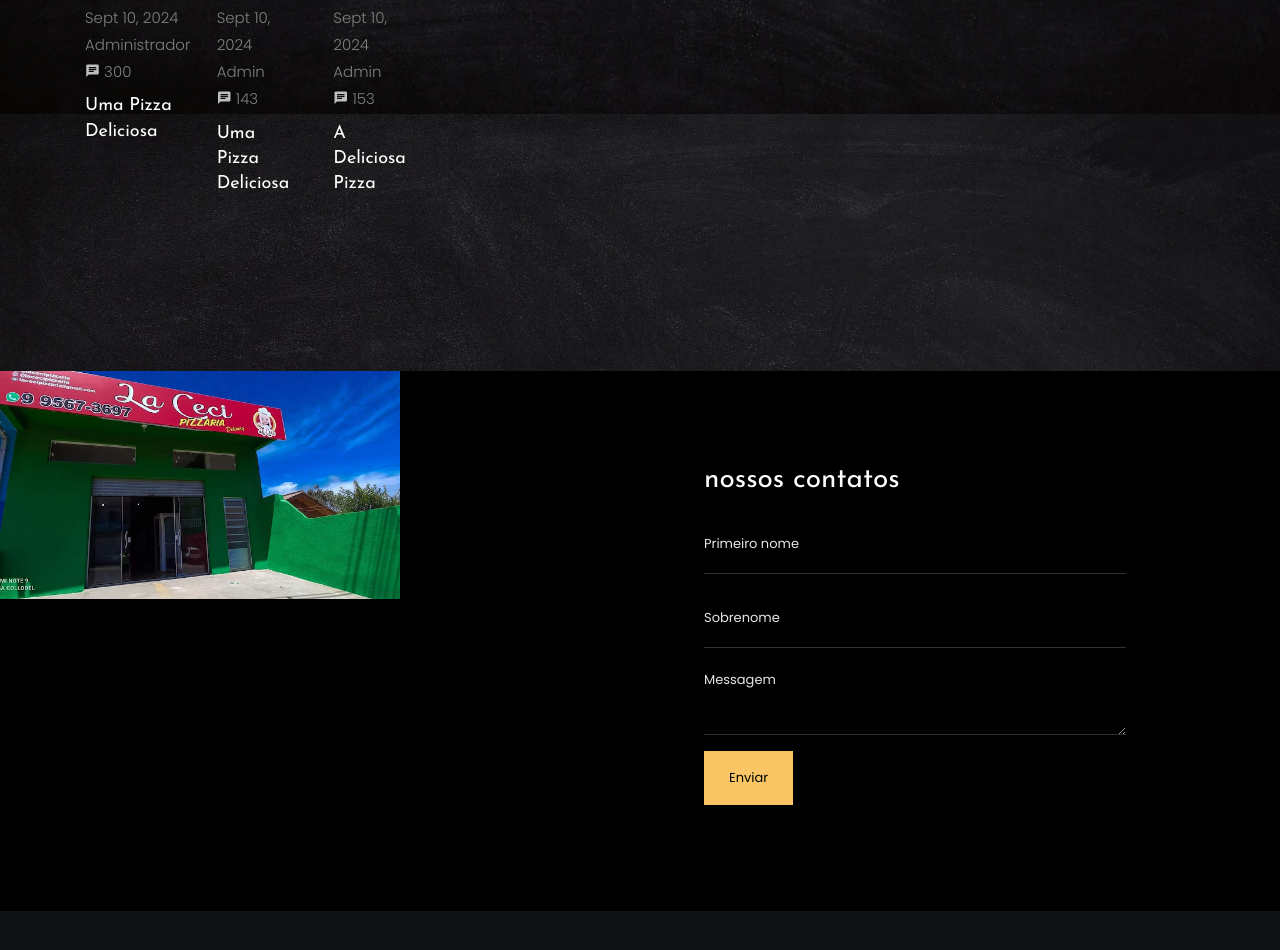
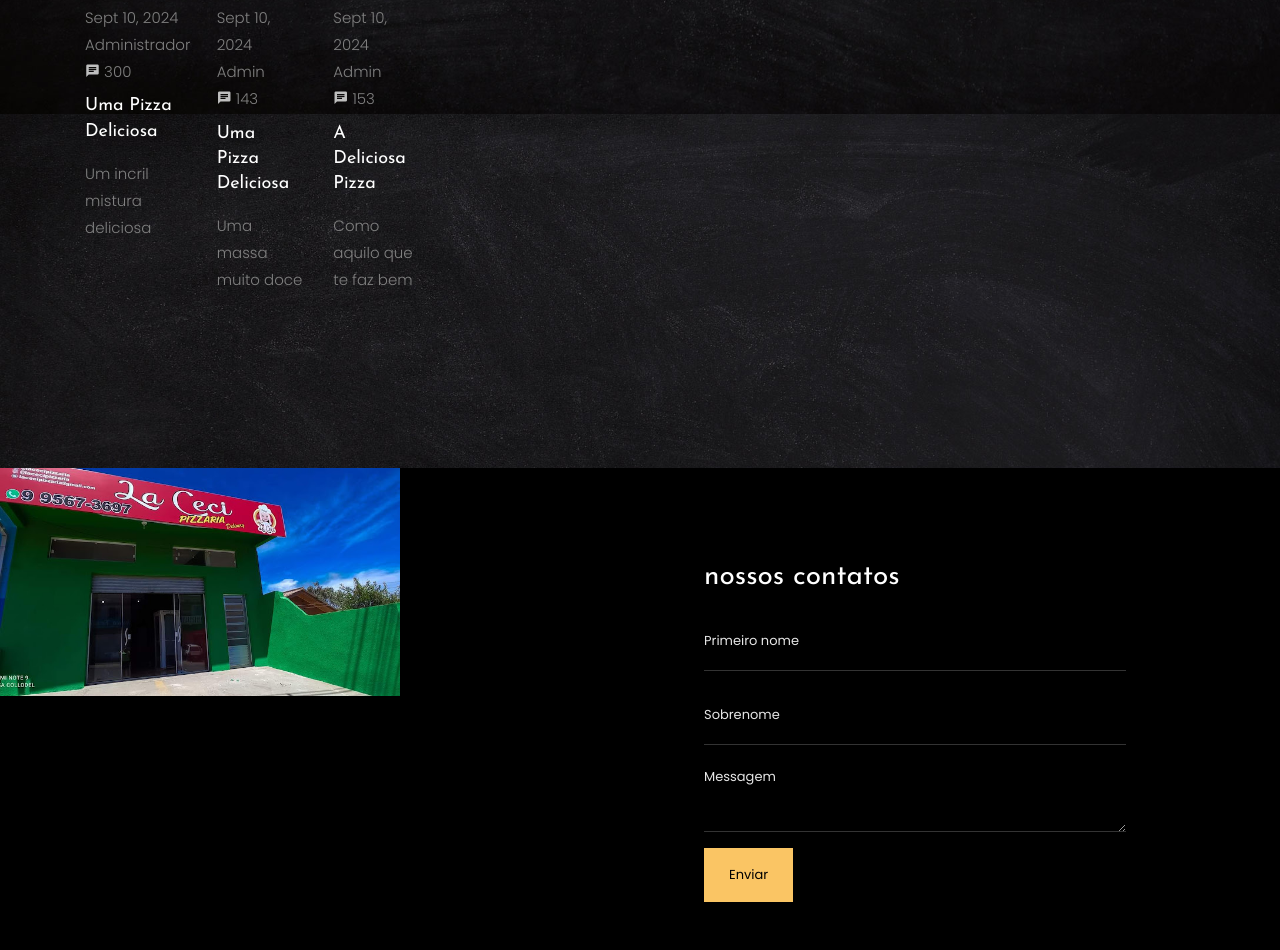
Before and after one commit to joamoises/la-ceci, a plain HTML site: page index.html in a window 1280 px wide. Shown: the part 5006-5956 px from the top of the page. Drawn offline with Linux system fonts and the light colour scheme; some packages are replaced by stand-ins of ours; no server answers; files whose address does not match are found by name.

Commit message:
srbghabha

```diff
--- a/index.html
+++ b/index.html
@@ -418,6 +418,7 @@
                   <div><a href="#" class="meta-chat"><span class="icon-chat"></span> 300</a></div>
                 </div>
                 <h3 class="heading mt-2"><a href="#">Uma Pizza Deliciosa</a></h3>
+				<p>Um incril mistura deliciosa</p>
             </div>
           </div>
           <div class="col-md-4 d-flex ftco-animate">
@@ -431,6 +432,7 @@
                   <div><a href="#" class="meta-chat"><span class="icon-chat"></span> 143</a></div>
                 </div>
                 <h3 class="heading mt-2"><a href="#">Uma Pizza Deliciosa</a></h3>
+				<p>Uma massa muito doce</p>
               </div>
             </div>
           </div>
@@ -445,6 +447,7 @@
                   <div><a href="#" class="meta-chat"><span class="icon-chat"></span> 153</a></div>
                 </div>
                 <h3 class="heading mt-2"><a href="#">A Deliciosa Pizza</a></h3>
+				<p>Como aquilo que te faz bem</p>
               </div>
             </div>
           </div>
```
